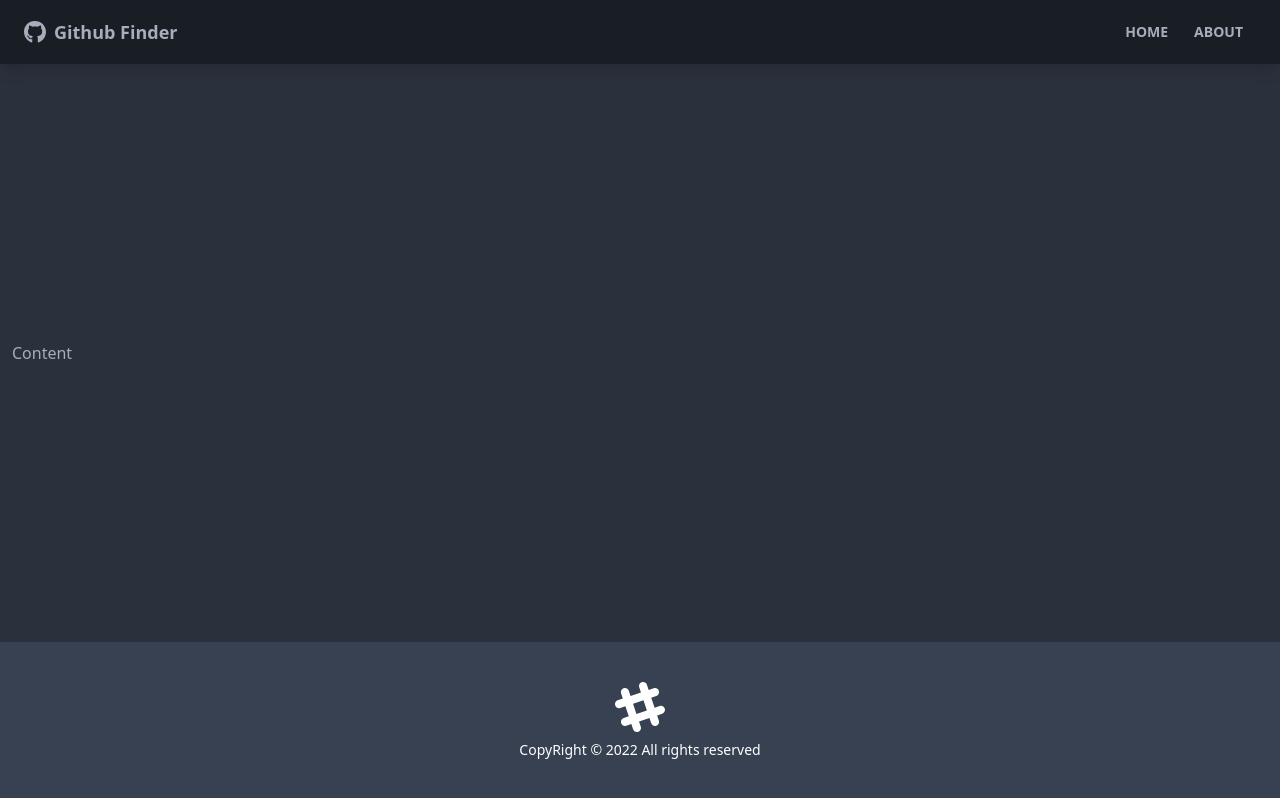
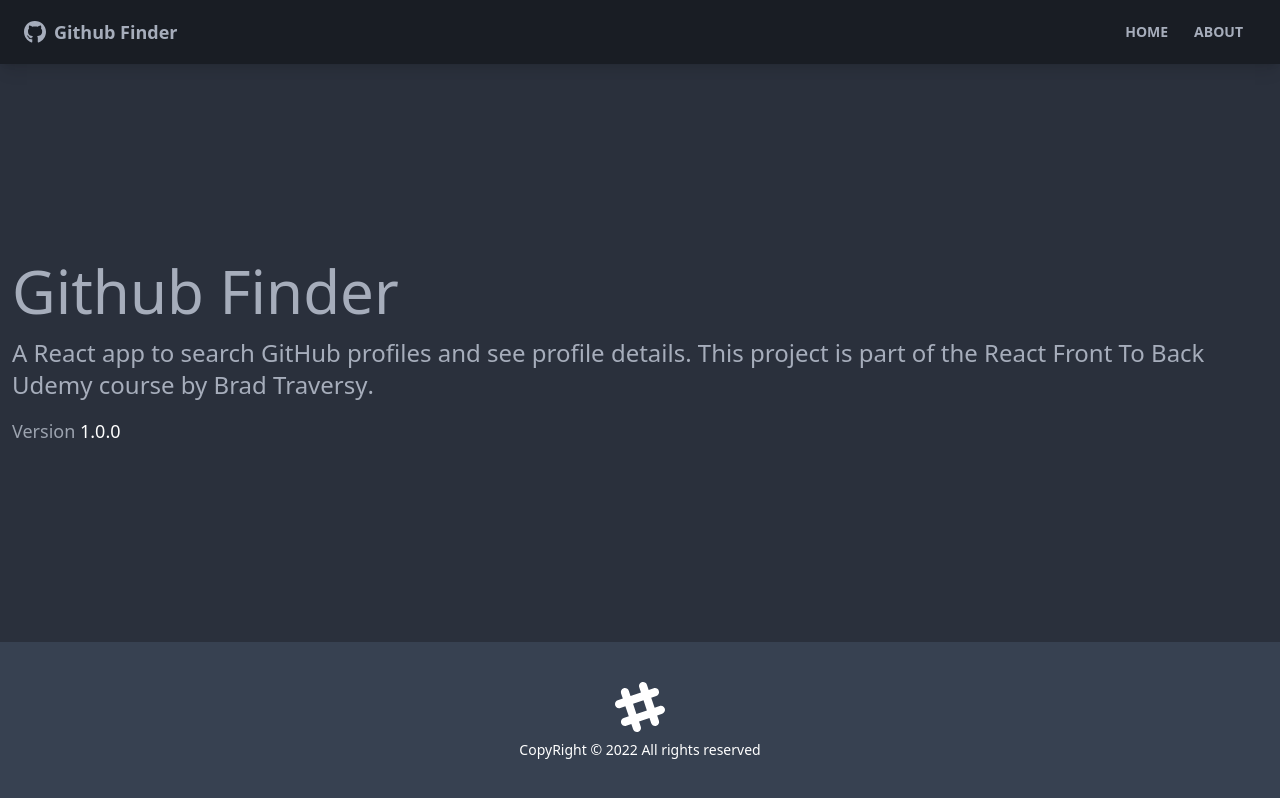
Before and after one commit to VenexCon/Github--Finder-React, a React (Create React App) app: page /about in a window 1280 px wide. Built offline with nearby package versions, Linux system fonts and the light colour scheme.

Commit message:
<update> Updated 404 Page with styling and Links

```diff
--- a/src/App.js
+++ b/src/App.js
@@ -1,6 +1,9 @@
-import { BrowserRouter as Router, Route } from "react-router-dom";
+import { BrowserRouter as Router, Route, Routes } from "react-router-dom";
 import Navbar from "./components/layout/Navbar";
 import Footer from "./components/layout/Footer";
+import About from "./pages/About";
+import Home from "./pages/Home";
+import NotFound from "./pages/NotFound";
 
 function App() {
   return (
@@ -8,7 +11,15 @@
       <div className="flex flex-col justify-between h-screen">
         <Navbar />
 
-        <main className="container mx-auto px-3 pb-12">Content</main>
+        <main className="container mx-auto px-3 pb-12">
+          <Routes>
+            <Route path="/" element={<Home />} />
+            <Route path="/about" element={<About />} />
+            <Route path="/notfound" element={<NotFound />} />
+            <Route path="/*" element={<NotFound />} />
+          </Routes>
+        </main>
+
         <Footer />
       </div>
     </Router>
--- /dev/null
+++ b/src/pages/About.jsx
@@ -0,0 +1,30 @@
+
+function About() {
+  return (
+
+
+       <>
+      <h1 className='text-6xl mb-4'>Github Finder</h1>
+      <p className='mb-4 text-2xl font-light'>
+        A React app to search GitHub profiles and see profile details. This
+        project is part of the
+        <a href='https://www.udemy.com/course/modern-react-front-to-back/'>
+          {' '}
+          React Front To Back
+        </a>{' '}
+        Udemy course by
+        <strong>
+          <a href='https://traversymedia.com'> Brad Traversy</a>
+        </strong>
+        .
+      </p>
+      <p className='text-lg text-gray-400'>
+        Version <span className='text-white'>1.0.0</span>
+      </p>
+
+    </>
+
+  )
+}
+
+export default About
--- /dev/null
+++ b/src/pages/Home.jsx
@@ -0,0 +1,11 @@
+
+
+function Home() {
+  return (
+    <div>
+      <h1 className="text-6xl">Welcome</h1>
+    </div>
+  )
+}
+
+export default Home
--- /dev/null
+++ b/src/pages/NotFound.jsx
@@ -0,0 +1,24 @@
+import {FaHome} from 'react-icons/fa'
+import { Link } from 'react-router-dom'
+
+
+
+function NotFound() {
+  return (
+    <div className='hero'>
+      <div className="text-center hero-content">
+        <div className="max-w-lg">
+          <h1 className='text-8xl font-bold mb-8'>Oops!
+          </h1>
+          <p className="text-5xl mb-8">Error 404 Page Not Found</p>
+          <Link className='btn btn-primary btn-lg' to='/'>
+            <FaHome className='text-5xl mx-auto' />
+            Home
+            </Link>
+        </div>
+      </div>
+    </div>
+  )
+}
+
+export default NotFound
```
